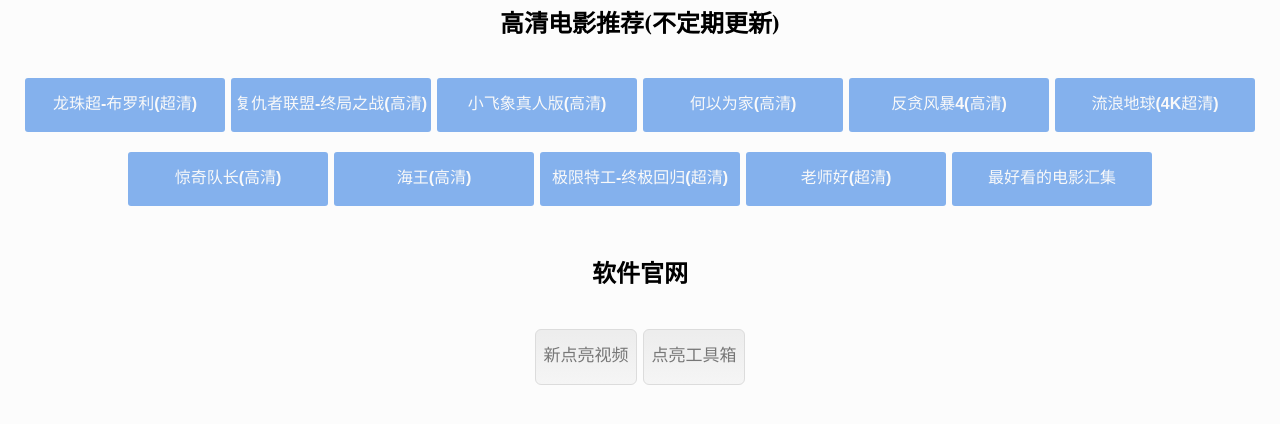
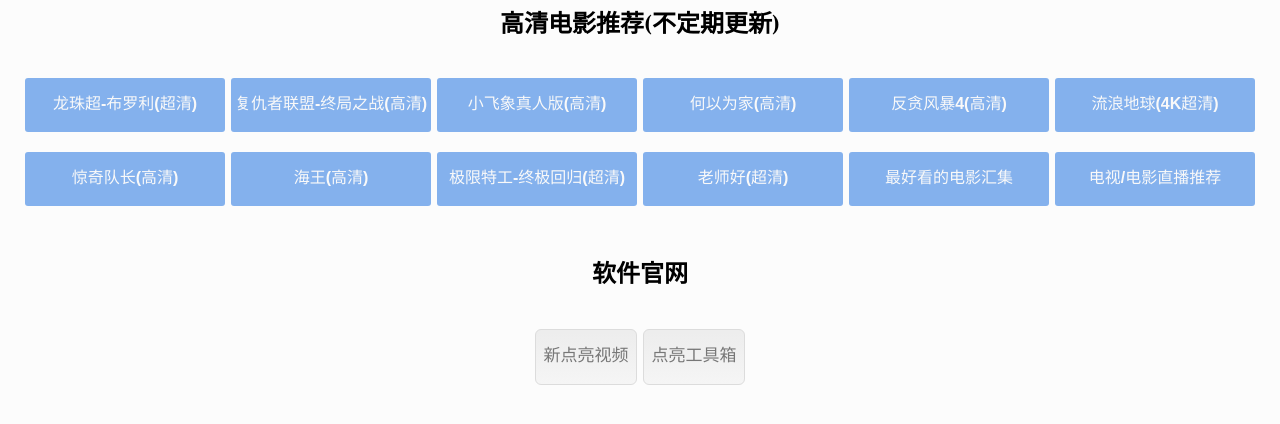
Before and after one commit to dianliang521/dianyingtuijian, a plain HTML site: page index.html in a window 1280 px wide. Drawn offline with Linux system fonts and the light colour scheme.

Commit message:
Update index.html

```diff
--- a/index.html
+++ b/index.html
@@ -220,6 +220,8 @@ body {
 
 <a href="https://m.kankanwu.com/Drama/zuihaokandedianyingmeiyouzhiyi/" class="rowtop1">最好看的电影汇集</a>
 
+<a href="https://qbfun.html5.qq.com/" class="rowtop1">电视/电影直播推荐</a>
+
 <H4 DATA="FOLDER">软件官网</H4>
 
 <a href="https://www.lanzous.com/b274237" class="rowtop">新点亮视频</a>
```
